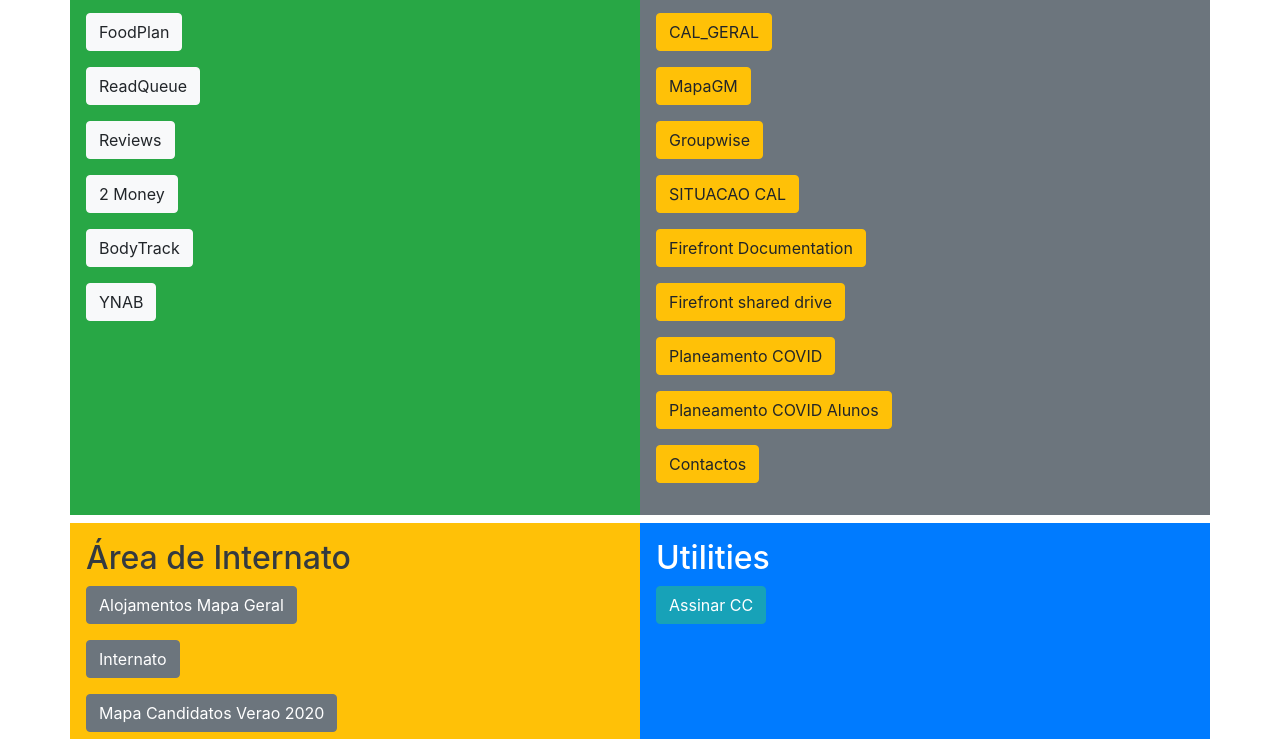
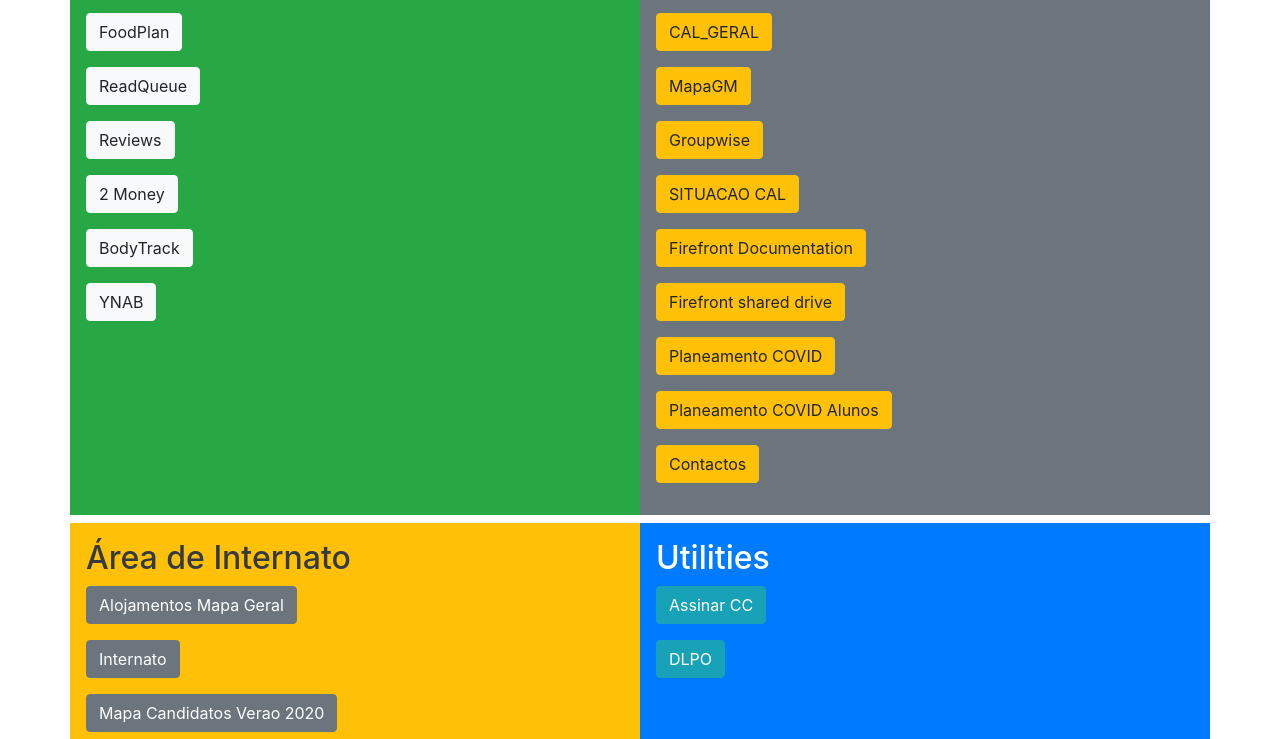
Before and after one commit to diogo-aos/LinkCity, a plain HTML site: page index.html in a window 1280 px wide. Shown: the part 213-952 px from the top of the page. Drawn offline with nearby package versions, Linux system fonts and the light colour scheme.

Commit message:
Update index.html

```diff
--- a/index.html
+++ b/index.html
@@ -69,6 +69,7 @@
       <div class="col p-3 mb-2 bg-primary text-white" class="p-3 mb-2 bg-light text-dark"> <!-- ROW 2 COL 2 -->
 	  <h2>Utilities</h2>
 	  <p><a href="https://cmd.autenticacao.gov.pt/Ama.Authentication.Frontend/Processes/DigitalSignature/DigitalSignatureIntro.aspx" class="btn btn-info">Assinar CC</a></p>
+	  <p><a href="https://dicionario.priberam.org" class="btn btn-info">DLPO</a></p>
 
 
       </div> <!-- ROW 2 COL 2 -->
```
